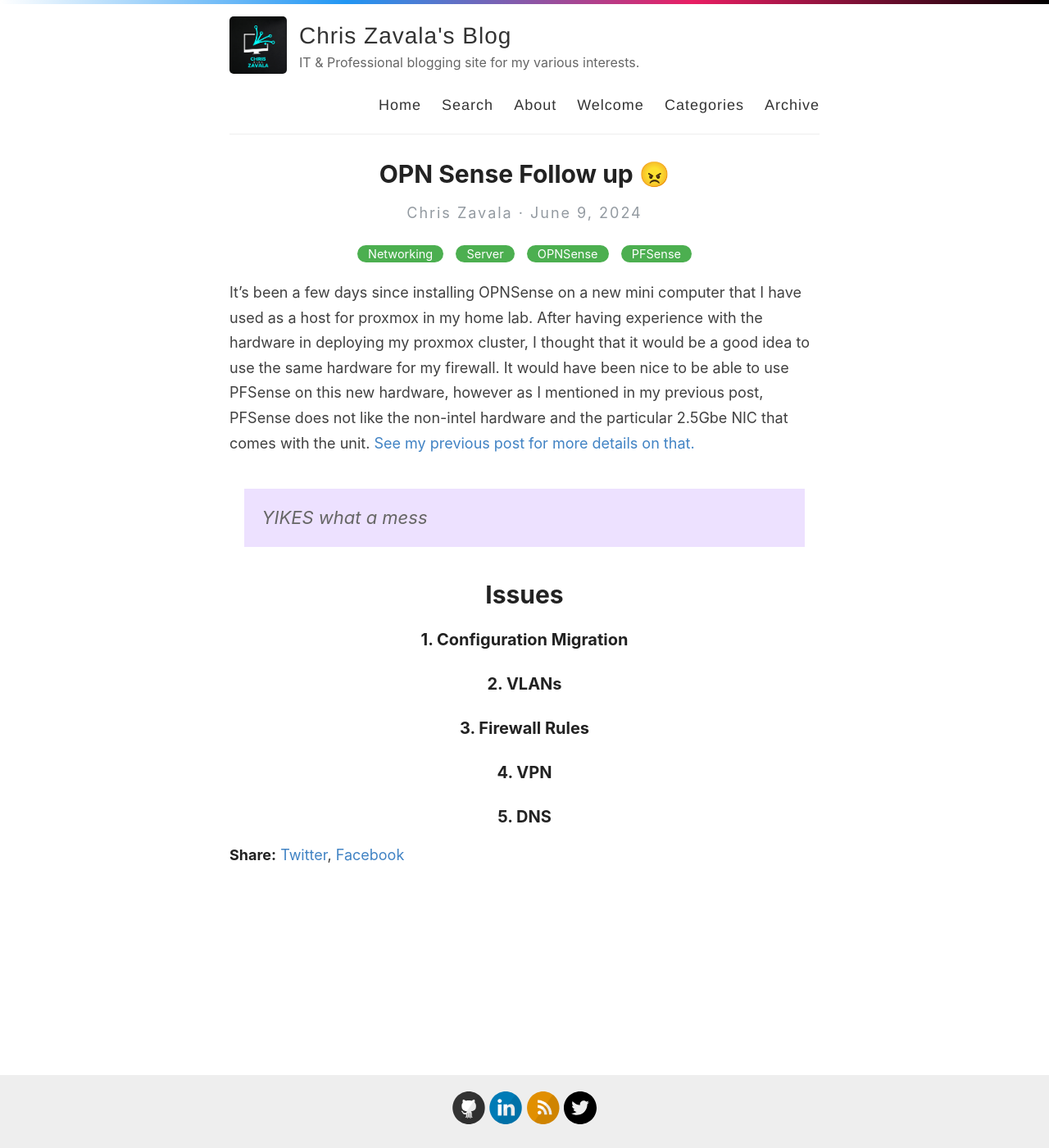
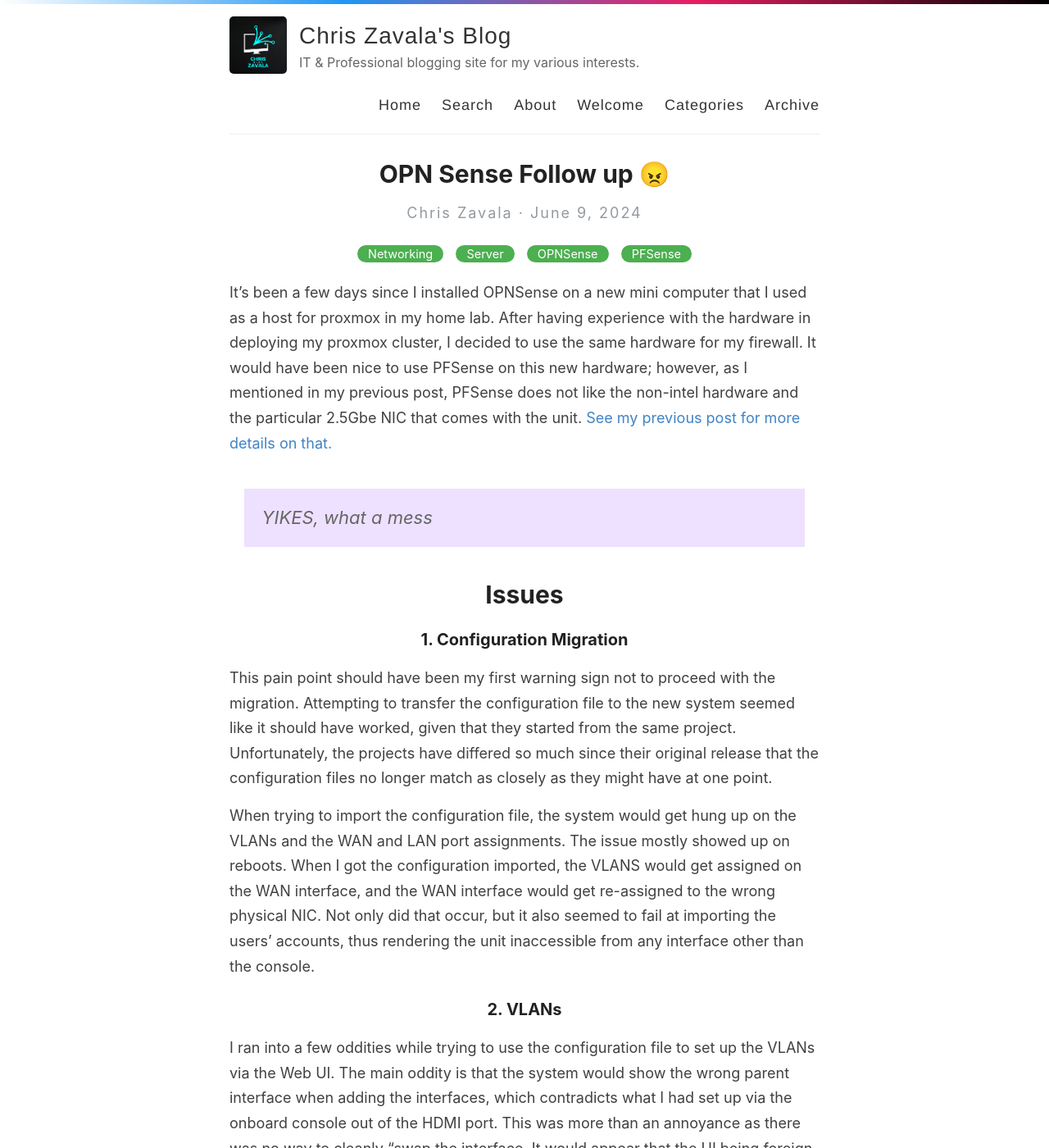
Before and after one commit to zavalalabs/zavalalabs.github.io, a Jekyll site: the page built from _posts/2024-06-09-OPNSense-Followup.md, in a window 1280 px wide and 1400 px high. Shown: the whole window at 82% size. Built offline with Jekyll 4.4.1, drawn with Linux system fonts in a browser that asks for light colours; some of the changed text lies outside the part shown.

Commit message:
chore: Fix configuration migration and VLAN setup issues

```diff
--- a/_posts/2024-06-09-OPNSense-Followup.md
+++ b/_posts/2024-06-09-OPNSense-Followup.md
@@ -4,19 +4,49 @@
 categories: [Networking, Server, OPNSense, PFSense]
 ---
 
-It's been a few days since installing OPNSense on a new mini computer that I have used as a host for proxmox in my home lab. After having experience with the hardware in deploying my proxmox cluster, I thought that it would be a good idea to use the same hardware for my firewall. It would have been nice to be able to use PFSense on this new hardware, however as I mentioned in my previous post, PFSense does not like the non-intel hardware and the particular 2.5Gbe NIC that comes with the unit. [See my previous post for more details on that.](https://blog.chriszavala.com/So-Long-PFSense/)
 
-> YIKES what a mess
+It's been a few days since I installed OPNSense on a new mini computer that I used as a host for proxmox in my home lab. After having experience with the hardware in deploying my proxmox cluster, I decided to use the same hardware for my firewall. It would have been nice to use PFSense on this new hardware; however, as I mentioned in my previous post, PFSense does not like the non-intel hardware and the particular 2.5Gbe NIC that comes with the unit. [See my previous post for more details on that.](https://blog.chriszavala.com/So-Long-PFSense/)
+
+
+
+> YIKES, what a mess
+
+
 
 # Issues
+
+
 
 ### 1. **Configuration Migration**
 
 
+
+This pain point should have been my first warning sign not to proceed with the migration. Attempting to transfer the configuration file to the new system seemed like it should have worked, given that they started from the same project. Unfortunately, the projects have differed so much since their original release that the configuration files no longer match as closely as they might have at one point.
+
+
+
+When trying to import the configuration file, the system would get hung up on the VLANs and the WAN and LAN port assignments. The issue mostly showed up on reboots. When I got the configuration imported, the VLANS would get assigned on the WAN interface, and the WAN interface would get re-assigned to the wrong physical NIC. Not only did that occur, but it also seemed to fail at importing the users' accounts, thus rendering the unit inaccessible from any interface other than the console.
+
+
+
 ### 2. **VLANs**
+
+
+
+I ran into a few oddities while trying to use the configuration file to set up the VLANs via the Web UI. The main oddity is that the system would show the wrong parent interface when adding the interfaces, which contradicts what I had set up via the onboard console out of the HDMI port. This was more than an annoyance as there was no way to cleanly "swap the interface. It would appear that the UI being foreign to me was adding an extra pain point. At no point during the late-night setup did I think I would figure that out? If it is in the web interface, it will become more apparent as I familiarize myself with the interface.
+
+Rebooting the system after fighting with the VLAN interfaces in the web UI kept resulting in multiple configuration failures and interfaces reassigned to the wrong parent interface.  The WAN interface kept getting all the internal VLANs assigned to it. It appeared to be doing so with no apparent cause other than using the configuration file to attempt to set the device up.
+
+Later, the fix for this issue was redoing the whole build by hand instead of using the configuration file. This was an easier process to set up the system than the hours spent trying to deal with the configuration file. At one point, I even attempted to modify the XML file from PFSense before importing it into OPNSense. This ended up being yet another failed attempt.
+
+
 
 ### 3. **Firewall Rules**
 
+
+
 ### 4. **VPN**
 
+
+
 ### 5. **DNS**
```
